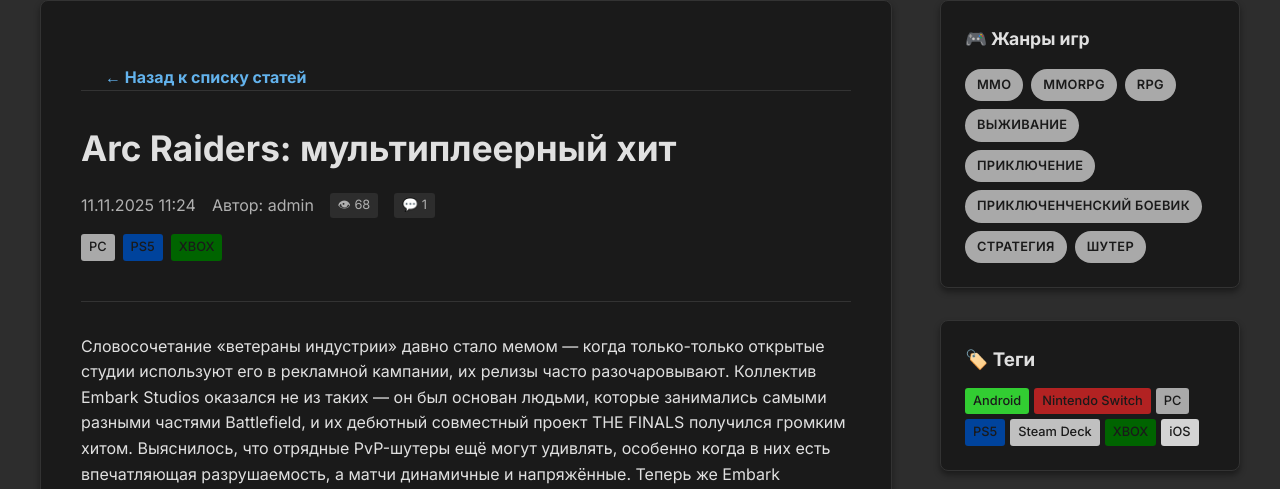
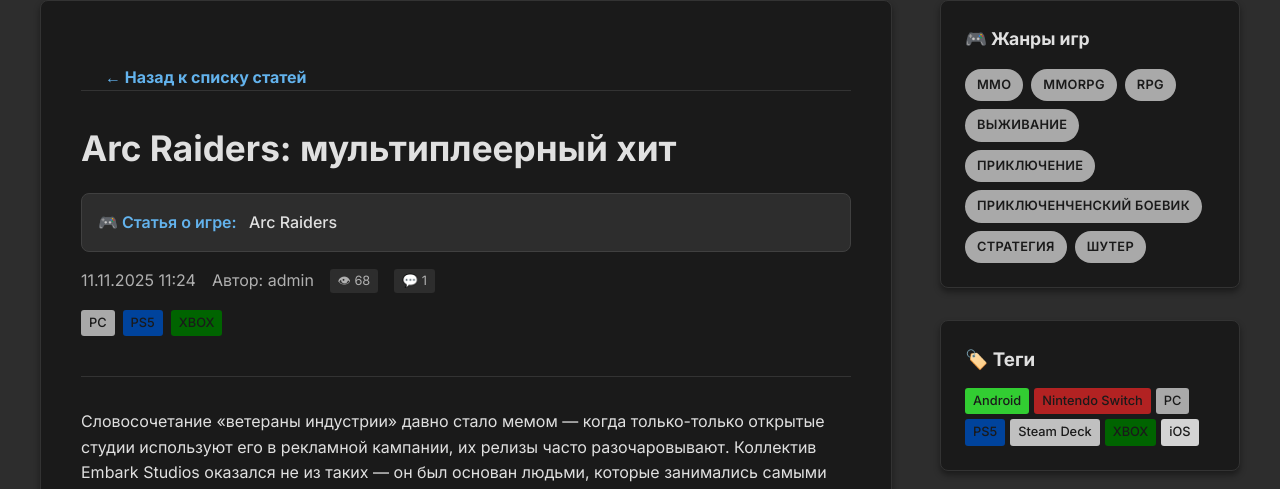
Before and after one commit to Xaltharis/the-game-site-news-repository, a Django app: a page that uses the_game_post/news/templates/news/article_detail.html in a window 1280 px wide. Shown: the part 99-588 px from the top of the page. Run offline with Django 5.2, Linux system fonts and the light colour scheme; data comes from the database, SQL or seed files in the repository; both versions use the stored data as it was after the commit.

Commit message:
feat: Сделал возможность прикреплять игру к статье или новости

```diff
--- a/the_game_post/news/admin.py
+++ b/the_game_post/news/admin.py
@@ -43,13 +43,13 @@
 
 @admin.register(Article)
 class ArticleAdmin(admin.ModelAdmin):
-    list_display = ('title', 'author', 'category', 'display_genres', 'created_at', 'views', 'is_published', 'comments_enabled', 'display_tags')
+    list_display = ('title', 'author', 'category', 'related_game', 'display_genres', 'created_at', 'views', 'is_published', 'comments_enabled', 'display_tags')
     list_filter = ('is_published', 'created_at', 'author', 'tags', 'comments_enabled', 'category', 'genres')
     search_fields = ('title', 'content')
     prepopulated_fields = {'slug': ('title',)}
     inlines = [ArticleBlockInline, CommentInline]
     readonly_fields = ('views',)
-    filter_horizontal = ('tags', 'genres')  # Добавляем жанры в filter_horizontal
+    filter_horizontal = ('tags', 'genres')
 
     def get_form(self, request, obj=None, **kwargs):
         form = super().get_form(request, obj, **kwargs)
@@ -58,7 +58,7 @@
 
     fieldsets = (
         ('Основная информация', {
-            'fields': ('title', 'slug', 'category', 'thumbnail', 'author', 'is_published')
+            'fields': ('title', 'slug', 'category', 'thumbnail', 'author', 'is_published', 'related_game')
         }),
         ('Информация об игре (только для категории "Игры")', {
             'fields': ('genres', 'game_developer', 'game_publisher', 'game_release_date',
--- a/the_game_post/news/models.py
+++ b/the_game_post/news/models.py
@@ -47,7 +47,15 @@
     title = models.CharField(max_length=200, verbose_name="Заголовок")
     slug = models.SlugField(unique=True, verbose_name="URL")
     category = models.ForeignKey(Category, on_delete=models.CASCADE, verbose_name="Категория")
-
+    related_game = models.ForeignKey(
+        'self',
+        on_delete=models.SET_NULL,
+        null=True,
+        blank=True,
+        limit_choices_to={'category__slug': 'igry'},  # Только игры
+        verbose_name="Связанная игра",
+        help_text="Выберите игру, если статья/новость о ней"
+    )
     genres = models.ManyToManyField(Genre, blank=True, related_name='articles', verbose_name="Жанры игры")
     game_developer = models.CharField(max_length=200, blank=True, verbose_name="Разработчик игры")
     game_publisher = models.CharField(max_length=200, blank=True, verbose_name="Издатель игры")
@@ -101,6 +109,12 @@
             return [platform.strip() for platform in self.game_platforms.split(',')]
         return []
 
+    def get_related_game_display(self):
+        """Возвращает связанную игру если она есть"""
+        if self.related_game and self.related_game.is_published:
+            return self.related_game
+        return None
+
 class ArticleBlock(models.Model):
     BLOCK_TYPES = [
         ('text', 'Текст'),
--- a/the_game_post/news/static/news/css/styles.css
+++ b/the_game_post/news/static/news/css/styles.css
@@ -1747,6 +1747,57 @@
     color: #38a169;
 }
 
+/* Стили для ссылок на связанные игры */
+.related-game-link {
+    margin: 1rem 0;
+    padding: 1rem;
+    background: #2d2d2d;
+    border-radius: 8px;
+    border: 1px solid #404040;
+}
+
+.related-game-label {
+    color: #63b3ed;
+    font-weight: 600;
+    margin-right: 0.5rem;
+}
+
+.related-game-title {
+    color: #e0e0e0;
+    text-decoration: none;
+    font-weight: 500;
+}
+
+.related-game-title:hover {
+    color: #63b3ed;
+    text-decoration: underline;
+}
+
+/* Для превью в списках статей */
+.related-game-preview {
+    margin: 0.5rem 0;
+    font-size: 0.9em;
+}
+
+.related-game-link {
+    color: #63b3ed;
+    text-decoration: none;
+    font-weight: 500;
+}
+
+.related-game-link:hover {
+    color: #90cdf4;
+    text-decoration: underline;
+}
+
+/* Адаптивность */
+@media (max-width: 768px) {
+    .related-game-link {
+        padding: 0.8rem;
+        margin: 0.8rem 0;
+    }
+}
+
 /* Адаптивность для игрового шаблона */
 @media (max-width: 768px) {
     .game-hero {
--- a/the_game_post/news/templates/news/article_detail.html
+++ b/the_game_post/news/templates/news/article_detail.html
@@ -13,6 +13,15 @@
             <!-- Заголовок и мета-информация -->
             <header class="article-header">
                 <h1>{{ article.title }}</h1>
+                {% if article.get_related_game_display %}
+                <div class="related-game-link">
+                    <span class="related-game-label">🎮 Статья о игре:</span>
+                    <a href="{% url 'news:article_detail' article.get_related_game_display.slug %}" class="related-game-title">
+                        {{ article.get_related_game_display.title }}
+                    </a>
+                </div>
+                {% endif %}
+
                 <div class="article-meta">
                     <span class="date">{{ article.created_at|date:"d.m.Y H:i" }}</span>
                     <span class="author">Автор: {{ article.author.username }}</span>
```
Also changed, not shown: Пояснения.txt (deleted, +0 -11 lines), the_game_post/db.sqlite3, the_game_post/media/articles/2025/11/21/0b2e65e7820d2a22678407b0ece9a31e.jpg (added), the_game_post/media/articles/2025/11/21/0e3c47183574e1c741d8c7afe5964112.jpg (added), the_game_post/media/articles/2025/11/21/5bb10998d009b7e3f857d0f1d44ebb8b.jpg (added), the_game_post/media/articles/2025/11/21/6c8957b175d2867fa6735f57ae02cf94.jpg (added), the_game_post/media/articles/2025/11/21/8dc059d5b7d119e8eed3147d18a85acc.jpg (added), the_game_post/media/articles/2025/11/21/95003ee2f693184402ce843c5f9d9535.jpg (added), the_game_post/media/articles/2025/11/21/9d5669cd4aff3a72dc4974c454b1ea53.jpg (added), the_game_post/news/migrations/0008_article_related_game.py (added).
